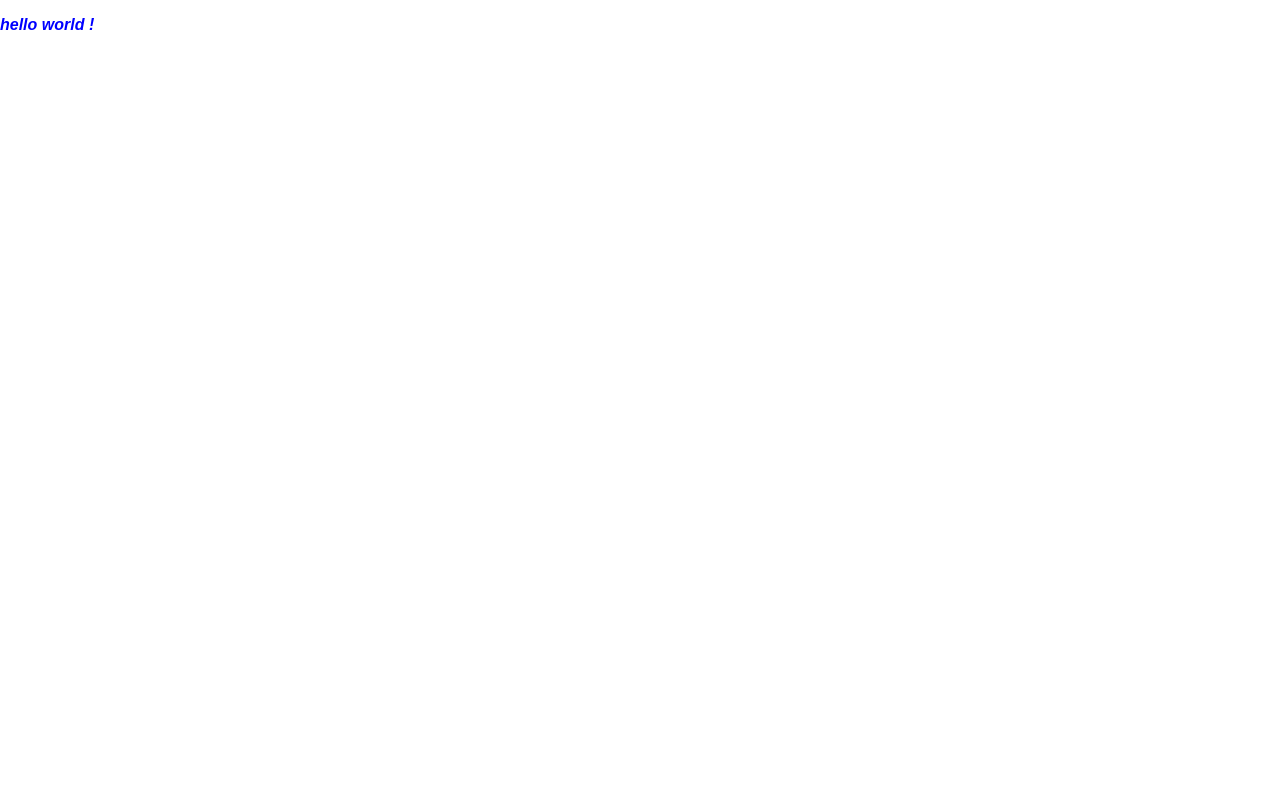
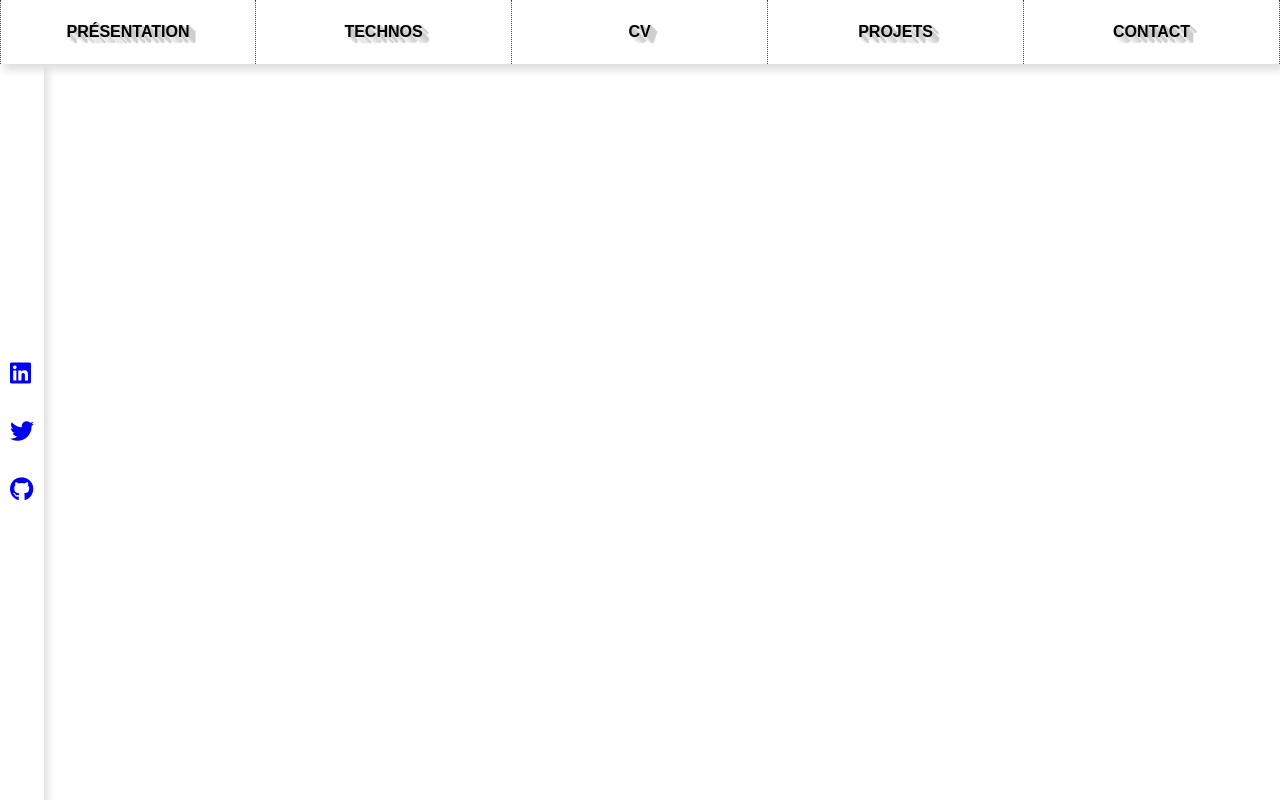
Before and after one commit to zakaria-69/Portfolio_React_Sass, a React (Create React App) app: page / in a window 1280 px wide. Built offline with nearby package versions, Linux system fonts and the light colour scheme; a web font is replaced by a local one.

Commit message:
add navbar && sidebar + script font awesome

```diff
--- a/public/index.html
+++ b/public/index.html
@@ -5,6 +5,7 @@
     <link rel="icon" href="%PUBLIC_URL%/favicon.ico" />
     <link rel="preconnect" href="https://fonts.googleapis.com">
     <link rel="preconnect" href="https://fonts.gstatic.com" crossorigin>
+    <script src="https://kit.fontawesome.com/aa05a2e5a0.js" crossorigin="anonymous"></script>
     <link href="https://fonts.googleapis.com/css2?family=Source+Serif+Pro:ital,wght@0,200;0,300;0,400;0,600;0,700;0,900;1,200;1,300;1,400;1,600;1,700;1,900&display=swap" rel="stylesheet">
 
     <meta name="viewport" content="width=device-width, initial-scale=1" />
--- a/src/App.js
+++ b/src/App.js
@@ -1,9 +1,9 @@
 import React from "react";
-import Routes from './components/Routes'
+import Routes from './components/Routes';
+//import Navbar from "./components/Navbar";
 
 const App = () => {
   return (
-
      <Routes />
 
   );
--- /dev/null
+++ b/src/components/Navbar.js
@@ -0,0 +1,42 @@
+import React from 'react';
+
+const Navbar = () => {
+    return (
+        <header>
+            <nav className='nav__header'>
+                <ul className='nav__header__ul'>
+                    <li className='nav__header__ul__item '>
+                        <a href='*' className='nav__header__ul__item__left'>
+                            Présentation
+                        </a>
+                    </li>
+                    <li className='nav__header__ul__item'>
+                        <a href='*'>
+                            Technos
+                        </a>
+                    </li>
+                    <li className='nav__header__ul__item'>
+                        <a href='*'>
+                            CV
+                        </a>
+                    </li>
+                    <li className='nav__header__ul__item'>
+                        <a href='*'>
+                            Projets
+                        </a>
+                    </li>
+                    {/*<li className='nav__header__ul__item'><a href='*'>Links</a></li> */}
+                    <li className='nav__header__ul__item'>
+                        <a href='*'>
+                            Contact
+                        </a>
+                    </li>
+                </ul>
+            </nav>
+
+
+        </header>
+    );
+}
+
+export default Navbar;
--- /dev/null
+++ b/src/components/SideBar.js
@@ -0,0 +1,31 @@
+import React from 'react';
+
+const LeftLinks = () => {
+    return (
+        <div className='sidebar'>
+            <nav className='sidebar__nav__links'>
+                <ul>
+                    <li className='sidebar__nav__links__li'>
+                        <a href='https://www.linkedin.com/in/zakaria-ladjrafi-088248239/'
+                            className='sidebar__nav__links__li__link linkedin'>
+                            <i class="fa-brands fa-linkedin fa-xl"></i>
+                        </a>
+                    </li>
+                    <li className='sidebar__nav__links__li'>
+                        <a href='https://twitter.com/xX_kikito_xX' className='sidebar__nav__links__li__link twitter'>
+                        <i class="fa-brands fa-twitter fa-xl"></i>
+                        </a>
+                    </li>
+                    <li className='sidebar__nav__links__li'>
+                        <a href='https://github.com/zakaria-69' className='sidebar__nav__links__li__link github'>
+                        <i class="fa-brands fa-github fa-xl"></i>
+                        </a>
+                    </li>
+                </ul>
+            </nav>
+        </div>
+    );
+}
+
+
+export default LeftLinks;
--- a/src/pages/Home.js
+++ b/src/pages/Home.js
@@ -1,10 +1,20 @@
 import React from 'react';
+import Navbar from '../components/Navbar';
+import LeftLinks from '../components/SideBar';
+
 
 const Home = () => {
         return (
-            <div>
-                <p>hello world !</p>
+            <div className='homepage__container'>
+                <Navbar />
+                <LeftLinks />
             </div>
+
+
+
+
+
+
         );
     }
 
--- a/src/style/pages/_home.scss
+++ b/src/style/pages/_home.scss
@@ -0,0 +1,111 @@
+//gestion de la partie navigation header
+
+header{
+    //border: solid black 2px;
+    display: flex;
+    width: 100%;
+    position: fixed;
+    height: 4rem;
+    box-shadow: .25rem 0.4rem 0.5rem 0 rgba(0, 0, 0, 0.13) ;
+
+    .nav__header{
+       // border: solid red 2px;
+        width: 100%;
+        display: flex;
+
+        &__ul{
+           // border: solid green 2px;
+            width: 100%;
+            display: flex;
+           // justify-content: space-around;
+            padding: 0;
+            height: 100%;
+            margin: 0;
+
+             &__item{
+               // border: solid blue 2px;
+                width: 20%;
+                margin: 0 auto;
+
+                &__left{
+                    border-left: dotted 0.1rem #444444;
+                }
+
+                & a{
+                   border-right: dotted 0.1rem #444444;
+                   @include flex_centre;
+                    height: 100%;
+                    color: #444444;
+                    background: #FFFFFF;
+                    text-transform: uppercase;
+                    font-weight: 600;
+                    color:black;
+                    /*color: #FFFFFF;
+                    background: #232323;
+                    text-shadow: 0 0 5px #FFF,
+                        0 0 10px #04d9ff,
+                        0 0 15px #04d9ff,
+                        0 0 20px #04d9ff,
+                        0 0 30px #04d9ff,
+                        0 0 40px#04d9ff,
+                        0 0 55px #04d9ff,
+                        0 0 75px #04d9ff;*/
+                    text-shadow: 1px 0px 1px #CCCCCC,
+                     0px 1px 1px #EEEEEE,
+                      2px 1px 1px #CCCCCC,
+                       1px 2px 1px #EEEEEE,
+                        3px 2px 1px #CCCCCC,
+                         2px 3px 1px #EEEEEE,
+                          4px 3px 1px #CCCCCC,
+                           3px 4px 1px #EEEEEE,
+                            5px 4px 1px #CCCCCC,
+                             4px 5px 1px #EEEEEE,
+                              6px 5px 1px #CCCCCC,
+                               5px 6px 1px #EEEEEE,
+                                7px 6px 1px #CCCCCC;
+
+                }
+            }
+        }
+    }
+}
+
+
+//sideBarre
+
+.sidebar{
+    //border: solid red 2px;
+    @include flex_centre;
+    position: fixed;
+    top: 64px;
+    height: 100%;
+
+    &__nav__links{
+       // border: solid green 2px;
+       height: 100%;
+       box-shadow: .25rem 0.4rem 0.5rem 0 rgba(0, 0, 0, 0.13) ;;
+
+        & ul{
+           // border: solid blue 2px;
+            padding: 0 10px;
+            height: 100%;
+            margin: 0;
+            @include flex_centre;
+            flex-direction: column;
+            transform: translateY(-32px);
+        }
+
+        &__li{
+           // border: solid orangered 2px;
+            width: 100%;
+          margin: 20px 0;
+        }
+
+        &__link{
+           // border: solid black 2px;
+           text-align: center;
+        }
+
+    }
+
+}
--- a/src/style/utils/_mixin.scss
+++ b/src/style/utils/_mixin.scss
@@ -0,0 +1,5 @@
+@mixin flex_centre{
+    display: flex;
+    justify-content: center;
+    align-items: center;
+}
```
Also changed, not shown: src/style/base/_init.scss (line endings or trailing spaces), src/style/utils/_variable.scss (line endings or trailing spaces).
